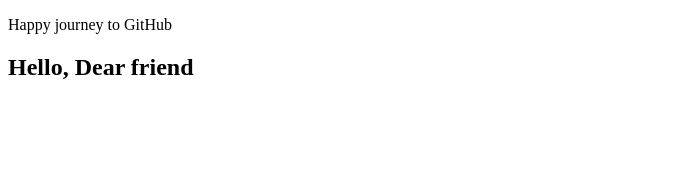
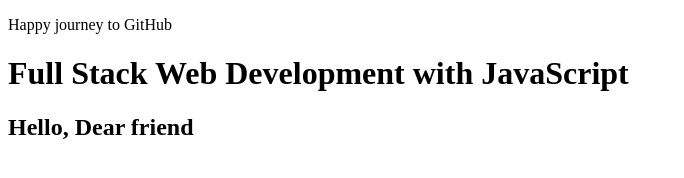
Before and after one commit to yeasmin-65/batch1-web-development, a plain HTML site: page index.html in a window 1280 px wide. Shown: the whole page, without its empty margins (0-684 px from the left). Drawn offline with Linux system fonts and the light colour scheme.

Commit message:
javascript

```diff
--- a/index.html
+++ b/index.html
@@ -8,7 +8,9 @@
 </head>
 <body>
     <p>Happy journey to GitHub</p>
+    <h1>Full Stack Web Development with JavaScript</h1>
     <h2>Hello, Dear friend</h2>
+
 
 </body>
 </html>
```
